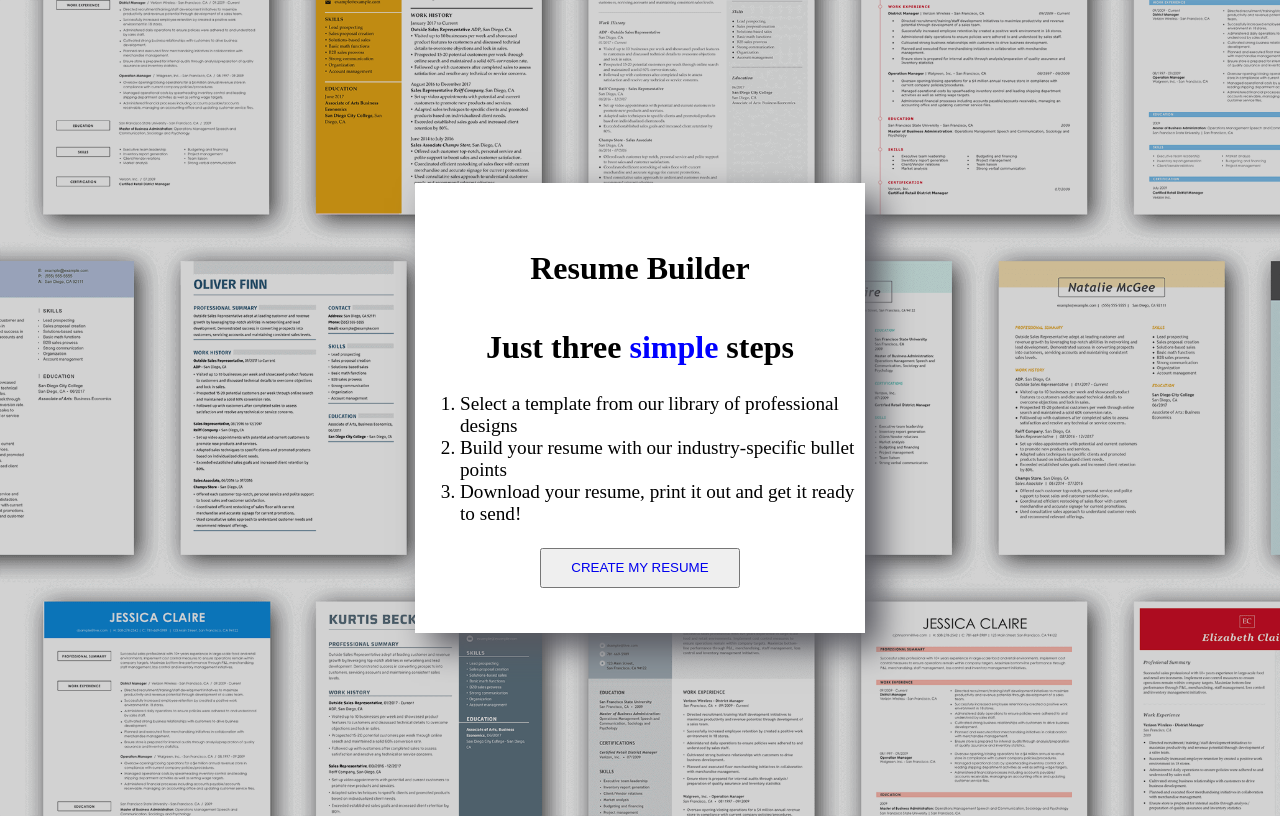
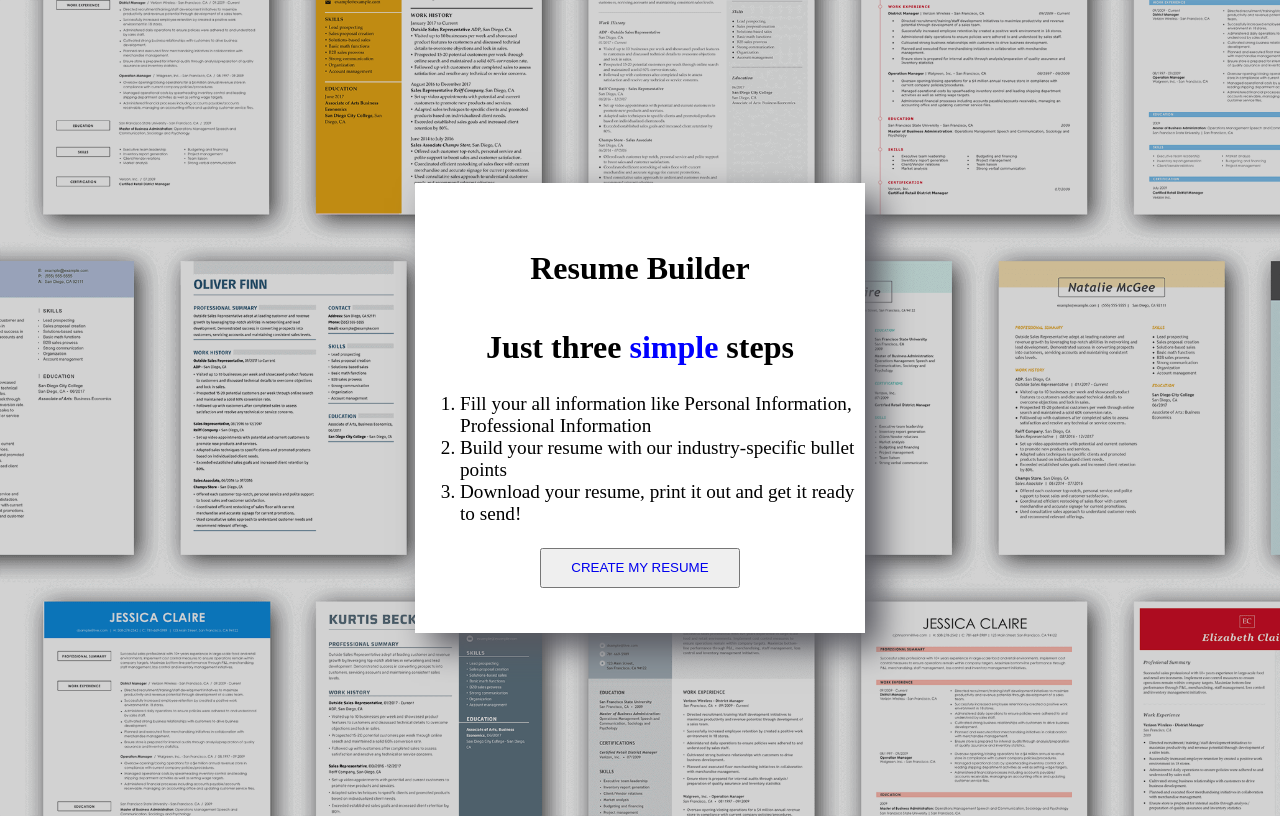
Before and after one commit to Suyog8383/Resume-Builder-Project, a plain HTML site: page index.html in a window 1280 px wide. Drawn offline with Linux system fonts and the light colour scheme.

Commit message:
Update index.html

```diff
--- a/index.html
+++ b/index.html
@@ -15,7 +15,10 @@
         <h1>Resume Builder</h1>
         <h1>Just three <span style="color: blue">simple</span> steps</h1>
         <ol>
-          <li>Select a template from our library of professional designs</li>
+          <li>
+            Fill your all information like Personal Information, Professional
+            Information
+          </li>
           <li>Build your resume with our industry-specific bullet points</li>
           <li>Download your resume, print it out and get it ready to send!</li>
         </ol>
```
